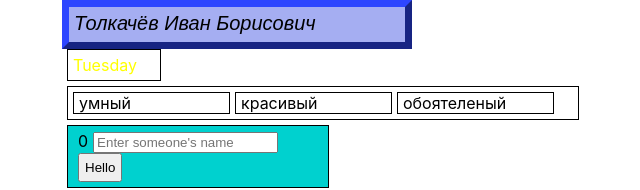
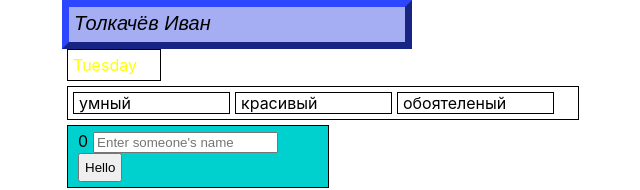
Before and after one commit to vantrey/homeWorkTasks, a React (Create React App) app: page / in a window 1280 px wide. Shown: the top 190 px of the page, without its empty margins (228-868 px from the left). Built offline with nearby package versions, Linux system fonts and the light colour scheme.

Commit message:
4th task. MyName.jsx refactor

```diff
--- a/src/App.js
+++ b/src/App.js
@@ -1,19 +1,21 @@
 import React from 'react';
 import './App.css';
-import Tolkachev from "./Tolkachev/Tolkachev";
+import MyName from "./Tolkachev/MyName";
 import TolkachevProgress from "./TolkachevProgress/TolkachevProgress";
 import TolkachevSkills from "./TolkachevSkills/TolkachevSkills";
 import TolkachevInput from "./TolkachevInput/TolkachevInput";
 
-const App = () => {
+class App extends React.Component {
+  render = () => {
     return (
       <div className="App">
-      <Tolkachev/>
+        <MyName/>
         <TolkachevProgress day={'Tuesday'}/>
         <TolkachevSkills/>
         <TolkachevInput/>
       </div>
     );
   }
+}
 
 export default App;
--- /dev/null
+++ b/src/Tolkachev/MyName.jsx
@@ -0,0 +1,14 @@
+import React from 'react';
+import style from './MyName.module.css'
+
+class MyName extends React.Component {
+  render = () => {
+    return (
+      <div className={style.myName}>
+        Толкачёв Иван
+      </div>
+    );
+  }
+}
+
+export default MyName;
--- a/src/Tolkachev/Tolkachev.module.css
+++ b/src/Tolkachev/MyName.module.css
@@ -1,4 +1,4 @@
-.tolkachev {
+.myName {
     background-color: #A5AEF2;
     width: 326px;
     height: 25px;
--- a/src/Tolkachev/Tolkachev.js
+++ /dev/null
@@ -1,12 +0,0 @@
-import React from 'react';
-import style from './Tolkachev.module.css'
-class Tolkachev extends React.Component {
-    render = () => {
-        return (
-                <div className={style.tolkachev}>
-                    Толкачёв Иван Борисович
-                </div>
-        );
-    }
-}
-export default Tolkachev;
```
Lines whose indentation alone changed are shown as unchanged.
